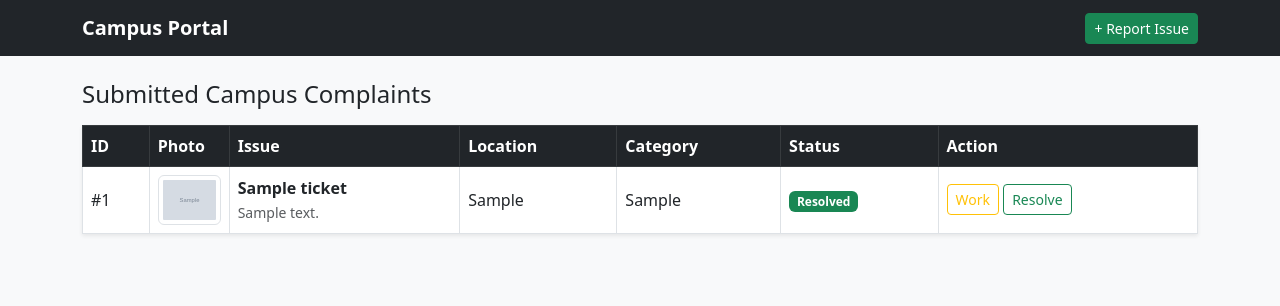
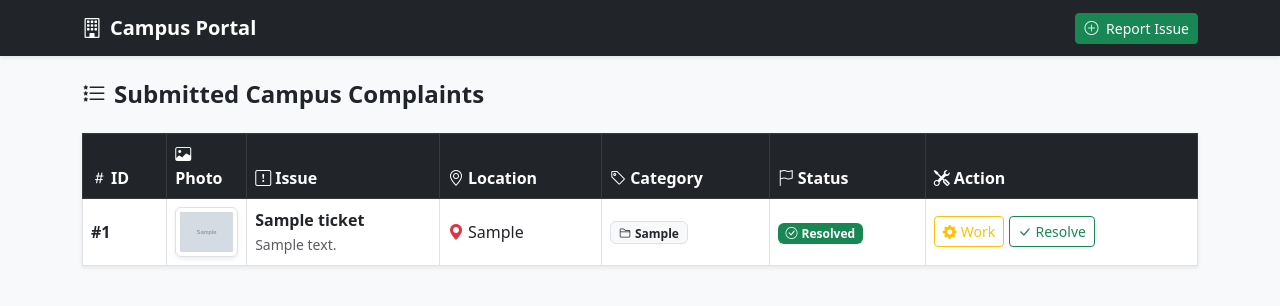
Before and after one commit to sakshijain15642-cmyk/campus-portal, a Flask app: page / in a window 1280 px wide. Shown: the top 306 px of the page. Run offline with Flask 3, Linux system fonts and the light colour scheme; tables that the repository leaves empty hold one stand-in row (values such as "Sample post"); grey boxes marked "Sample" are stand-in pictures.

Commit message:
Adding icons

```diff
--- a/templates/admin.html
+++ b/templates/admin.html
@@ -1,43 +1,56 @@
 {% extends "base.html" %}
 {% block content %}
-<h4 class="mb-3">Submitted Campus Complaints</h4>
+<div class="d-flex justify-content-between align-items-center mb-3">
+    <h4 class="fw-bold text-dark"><i class="bi bi-list-stars me-2"></i>Submitted Campus Complaints</h4>
+</div>
+
 <table class="table table-bordered bg-white shadow-sm align-middle">
     <thead class="table-dark">
         <tr>
-            <th>ID</th>
-            <th>Photo</th>
-            <th>Issue</th>
-            <th>Location</th>
-            <th>Category</th>
-            <th>Status</th>
-            <th>Action</th>
+            <th><i class="bi bi-hash me-1"></i>ID</th>
+            <th><i class="bi bi-image me-1"></i>Photo</th>
+            <th><i class="bi bi-exclamation-square me-1"></i>Issue</th>
+            <th><i class="bi bi-geo-alt me-1"></i>Location</th>
+            <th><i class="bi bi-tag me-1"></i>Category</th>
+            <th><i class="bi bi-flag me-1"></i>Status</th>
+            <th><i class="bi bi-tools me-1"></i>Action</th>
         </tr>
     </thead>
     <tbody>
         {% for ticket in tickets %}
         <tr>
-            <td>#{{ ticket.id }}</td>
-            <td style="width: 80px;">
+            <td><strong>#{{ ticket.id }}</strong></td>
+            <td style="width: 80px;" class="text-center">
                 {% if ticket.image_file %}
                     <a href="{{ url_for('static', filename='uploads/' + ticket.image_file) }}" target="_blank">
-                        <img src="{{ url_for('static', filename='uploads/' + ticket.image_file) }}" class="img-thumbnail" style="max-height: 60px;">
+                        <img src="{{ url_for('static', filename='uploads/' + ticket.image_file) }}" class="img-thumbnail shadow-sm" style="max-height: 60px;">
                     </a>
                 {% else %}
-                    <span class="text-muted small">No Image</span>
+                    <span class="text-muted small"><i class="bi bi-camera-slr d-block fs-5 text-secondary"></i>No Image</span>
                 {% endif %}
             </td>
-            <td><strong>{{ ticket.title }}</strong><br><small class="text-muted">{{ ticket.description }}</small></td>
-            <td>{{ ticket.location }}</td>
-            <td>{{ ticket.category }}</td>
             <td>
-                <span class="badge {% if ticket.status == 'Resolved' %}bg-success{% elif ticket.status == 'In Progress' %}bg-warning text-dark{% else %}bg-secondary{% endif %}">
-                    {{ ticket.status }}
-                </span>
+                <strong>{{ ticket.title }}</strong><br>
+                <small class="text-muted">{{ ticket.description }}</small>
             </td>
-            <!-- UPDATED ACTION COLUMN -->
+            <td><i class="bi bi-geo-alt-fill text-danger me-1"></i>{{ ticket.location }}</td>
+            <td><span class="badge bg-light text-dark border"><i class="bi bi-folder2 me-1"></i>{{ ticket.category }}</span></td>
             <td>
-                <a href="{{ url_for('update_status', ticket_id=ticket.id, status='In Progress') }}" class="btn btn-sm btn-outline-warning">Work</a>
-                <a href="{{ url_for('update_status', ticket_id=ticket.id, status='Resolved') }}" class="btn btn-sm btn-outline-success">Resolve</a>
+                {% if ticket.status == 'Resolved' %}
+                    <span class="badge bg-success"><i class="bi bi-check-circle me-1"></i>Resolved</span>
+                {% elif ticket.status == 'In Progress' %}
+                    <span class="badge bg-warning text-dark"><i class="bi bi-hourglass-split me-1"></i>In Progress</span>
+                {% else %}
+                    <span class="badge bg-secondary"><i class="bi bi-clock me-1"></i>Pending</span>
+                {% endif %}
+            </td>
+            <td>
+                <a href="{{ url_for('update_status', ticket_id=ticket.id, status='In Progress') }}" class="btn btn-sm btn-outline-warning">
+                    <i class="bi bi-gear-fill me-1"></i>Work
+                </a>
+                <a href="{{ url_for('update_status', ticket_id=ticket.id, status='Resolved') }}" class="btn btn-sm btn-outline-success">
+                    <i class="bi bi-check-lg me-1"></i>Resolve
+                </a>
             </td>
         </tr>
         {% endfor %}
--- a/templates/base.html
+++ b/templates/base.html
@@ -3,14 +3,23 @@
 <head>
     <meta charset="UTF-8">
     <meta name="viewport" content="width=device-width, initial-scale=1.0">
+    <!-- Existing Bootstrap 5 CSS -->
     <link rel="stylesheet" href="https://cdn.jsdelivr.net/npm/bootstrap@5.3.0/dist/css/bootstrap.min.css">
+
+    <!-- ADD THIS BOOTSTRAP ICONS CDN LINK -->
+    <link rel="stylesheet" href="https://cdn.jsdelivr.net/npm/bootstrap-icons@1.11.3/font/bootstrap-icons.min.css">
+
     <title>Campus Reporting Portal</title>
 </head>
 <body class="bg-light">
-    <nav class="navbar navbar-dark bg-dark mb-4">
+    <nav class="navbar navbar-dark bg-dark mb-4 shadow-sm">
         <div class="container">
-            <a class="navbar-brand fw-bold" href="/">Campus Portal</a>
-            <a href="/submit" class="btn btn-success btn-sm">+ Report Issue</a>
+            <a class="navbar-brand fw-bold" href="/">
+                <i class="bi bi-building me-2"></i>Campus Portal
+            </a>
+            <a href="/submit" class="btn btn-success btn-sm">
+                <i class="bi bi-plus-circle me-1"></i> Report Issue
+            </a>
         </div>
     </nav>
     <div class="container">{% block content %}{% endblock %}</div>
```
Also changed, not shown: templates/submit.html (+10 -8 lines).
